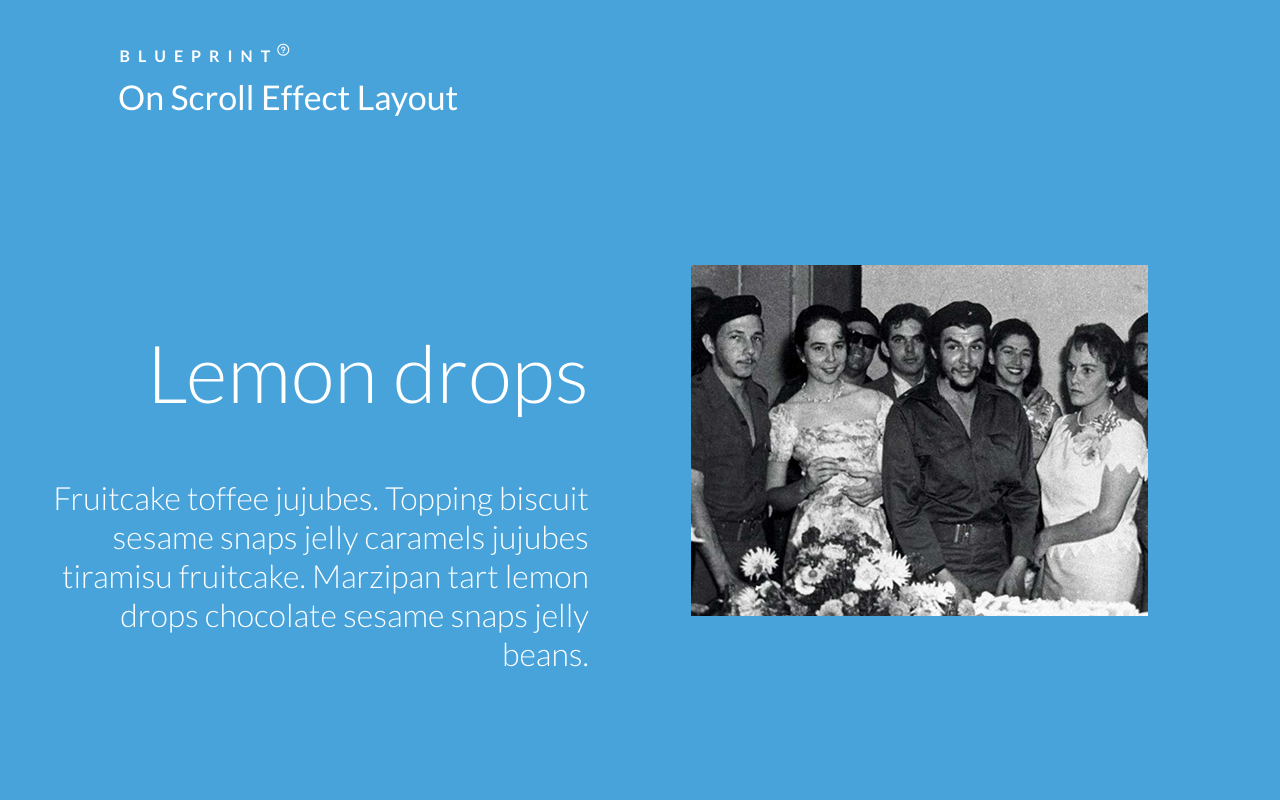
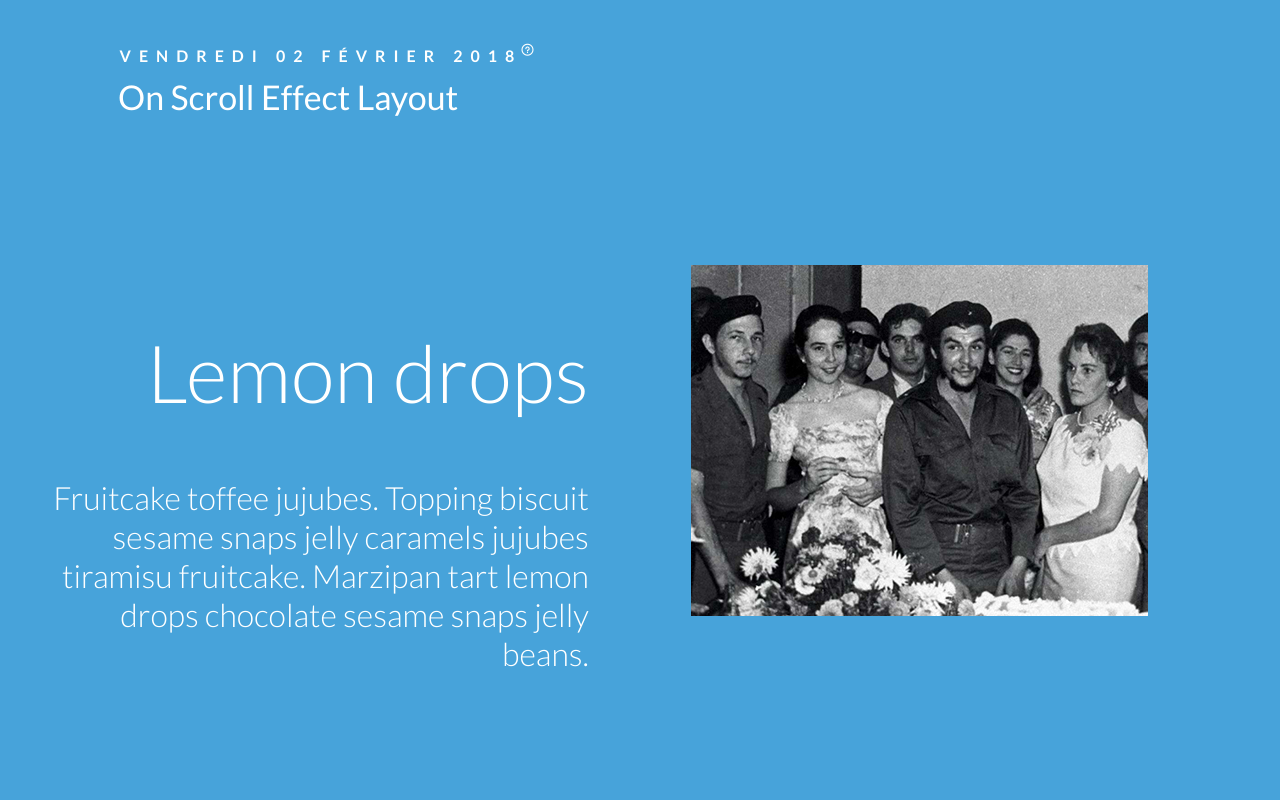
Before and after one commit to victorleleu/D3-WEB-PROJET2, a plain HTML site: page index.html in a window 1280 px wide. Shown: the top 800 px of the page. Drawn offline with Linux system fonts and the light colour scheme.

Commit message:
nouveau titre

```diff
--- a/index.html
+++ b/index.html
@@ -4,7 +4,7 @@
 		<meta charset="UTF-8" />
 		<meta http-equiv="X-UA-Compatible" content="IE=edge,chrome=1">
 		<meta name="viewport" content="width=device-width, initial-scale=1.0">
-		<title>Blueprint: On Scroll Effect Layout</title>
+		<title>Che Guevara</title>
 		<meta name="description" content="Blueprint: On Scroll Effect Layout" />
 		<meta name="keywords" content="on scroll, effect, slide in, layout, template, transition, javascript" />
 		<meta name="author" content="Codrops" />
@@ -16,7 +16,7 @@
 	<body>
 		<div class="container">
 			<header class="clearfix">
-				<span>Blueprint <span class="bp-icon bp-icon-about" data-content="The Blueprints are a collection of basic and minimal website concepts, components, plugins and layouts with minimal style for easy adaption and usage, or simply for inspiration."></span></span>
+				<span>Vendredi 02 Février 2018 <span class="bp-icon bp-icon-about" data-content="The Blueprints are a collection of basic and minimal website concepts, components, plugins and layouts with minimal style for easy adaption and usage, or simply for inspiration."></span></span>
 				<h1>On Scroll Effect Layout</h1>
 
 			</header>
```
